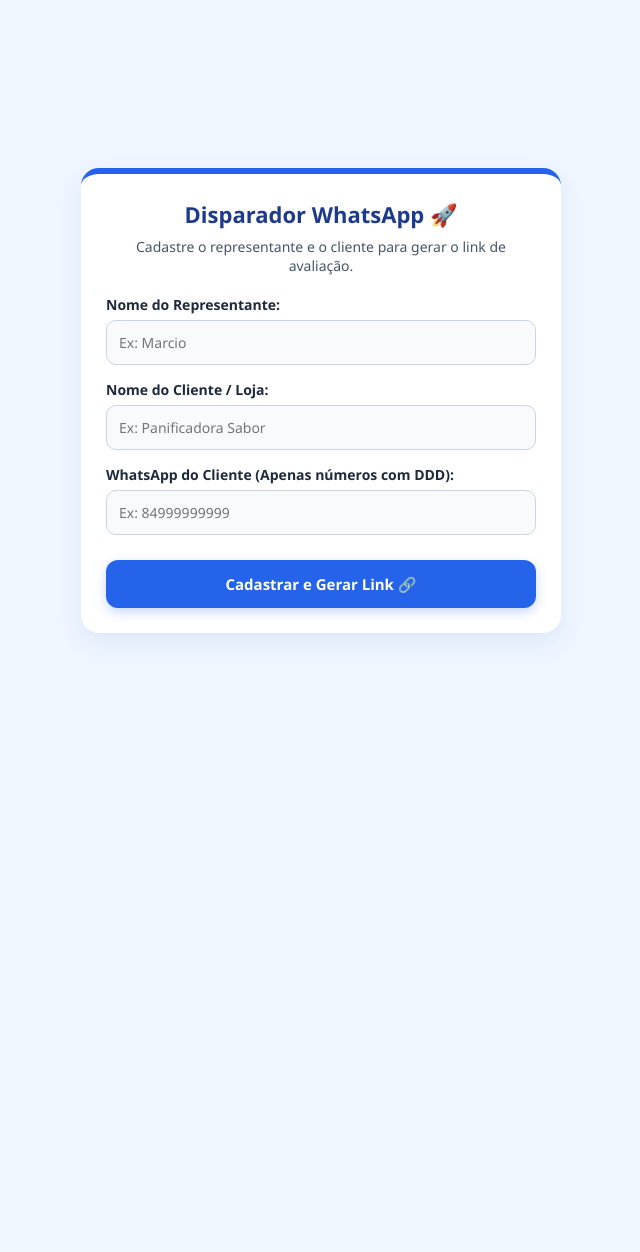
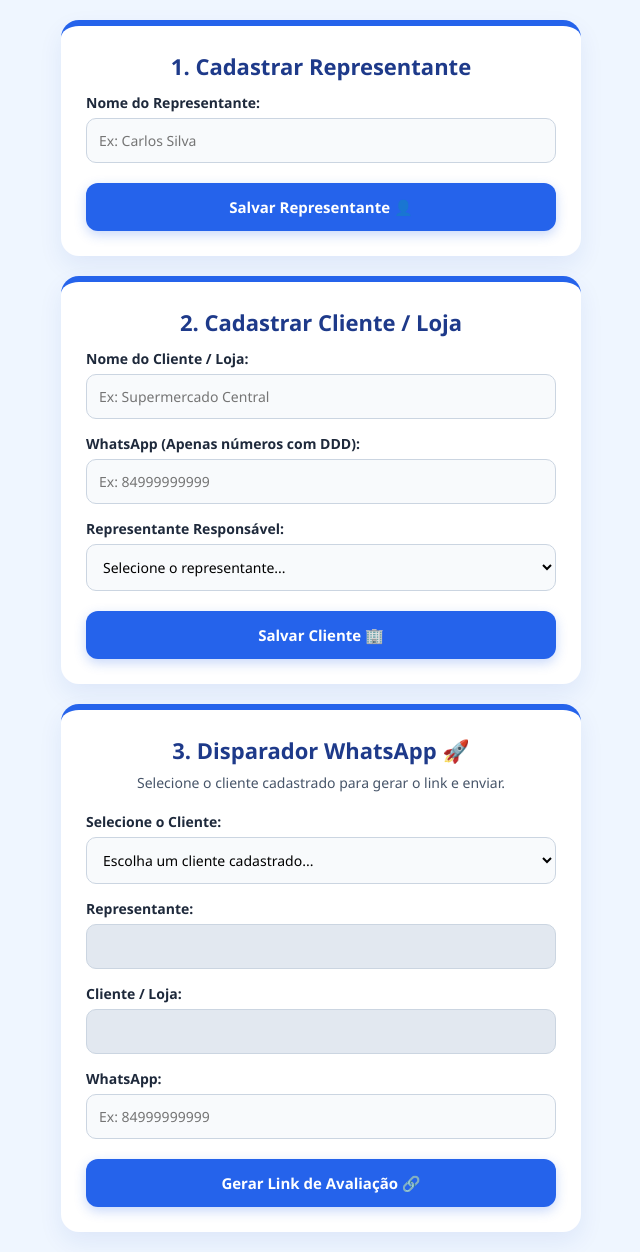
Before and after one commit to marciogil80408-debug/gelato-feedback, a Flask app: page /disparar in a window 1280 px wide. Shown: the whole page, without its empty margins (319-959 px from the left). Before the commit the page ends 637 px from the top, so only its background shows below. Run offline with Flask 3, Linux system fonts and the light colour scheme; data that the repository does not hold is empty.

Commit message:
Adicionando cadastro permanente de representantes e clientes no banco

```diff
--- a/app.py
+++ b/app.py
@@ -16,7 +16,19 @@
 
 db = SQLAlchemy(app)
 
-# Tabela do Banco de Dados (Com observações separadas e fuso horário)
+# Tabela de Representantes Salvos
+class RepresentanteModel(db.Model):
+    id = db.Column(db.Integer, primary_key=True)
+    nome = db.Column(db.String(100), unique=True, nullable=False)
+
+# Tabela de Clientes Salvos
+class ClienteModel(db.Model):
+    id = db.Column(db.Integer, primary_key=True)
+    nome = db.Column(db.String(100), nullable=False)
+    whatsapp = db.Column(db.String(50), nullable=True)
+    representante = db.Column(db.String(100), nullable=True)
+
+# Tabela de Feedbacks / Avaliações
 class Feedback(db.Model):
     id = db.Column(db.Integer, primary_key=True)
     data_registro = db.Column(db.DateTime, nullable=False)
@@ -43,27 +55,48 @@
     cliente = request.args.get('cliente', 'Cliente')
     return render_template('avaliacao.html', representante=representante, cliente=cliente)
 
-# Rota para Cadastrar o Representante e Cliente (Disparador)
-@app.route('/cadastrar_representante', methods=['POST'])
+# Rota API para Cadastrar Representante
+@app.route('/api/cadastrar_representante', methods=['POST'])
 def cadastrar_representante():
     dados = request.json
+    nome = dados.get('nome', '').strip()
+    if not nome:
+        return jsonify({'status': 'erro', 'mensagem': 'Nome obrigatório'}), 400
     try:
-        fuso_br = pytz.timezone('America/Sao_Paulo')
-        agora_brasil = datetime.now(fuso_br)
+        existe = RepresentanteModel.query.filter_by(nome=nome).first()
+        if not existe:
+            novo = RepresentanteModel(nome=nome)
+            db.session.add(novo)
+            db.session.commit()
+        return jsonify({'status': 'sucesso'})
+    except Exception as e:
+        return jsonify({'status': 'erro', 'mensagem': str(e)}), 500
 
-        novo = Feedback(
-            data_registro=agora_brasil,
-            representante=dados.get('representante'),
-            cliente=dados.get('cliente')
-        )
+# Rota API para Cadastrar Cliente
+@app.route('/api/cadastrar_cliente', methods=['POST'])
+def cadastrar_cliente():
+    dados = request.json
+    nome = dados.get('nome', '').strip()
+    whatsapp = dados.get('whatsapp', '').strip()
+    representante = dados.get('representante', '').strip()
+    if not nome:
+        return jsonify({'status': 'erro', 'mensagem': 'Nome do cliente obrigatório'}), 400
+    try:
+        novo = ClienteModel(nome=nome, whatsapp=whatsapp, representante=representante)
         db.session.add(novo)
         db.session.commit()
         return jsonify({'status': 'sucesso'})
     except Exception as e:
-        print("Erro ao cadastrar:", str(e))
         return jsonify({'status': 'erro', 'mensagem': str(e)}), 500
 
-# Rota para Salvar o Feedback preenchido pelo cliente
+# Rota API para listar dados cadastrados no disparador
+@app.route('/api/dados_cadastrados')
+def dados_cadastrados():
+    reps = [r.nome for r in RepresentanteModel.query.all()]
+    clientes = [{'id': c.id, 'nome': c.nome, 'whatsapp': c.whatsapp, 'representante': c.representante} for c in ClienteModel.query.all()]
+    return jsonify({'representantes': reps, 'clientes': clientes})
+
+# Rota para Salvar o Feedback via Formulário preenchido pelo cliente
 @app.route('/salvar', methods=['POST'])
 def salvar():
     dados = request.json
@@ -97,9 +130,11 @@
 @app.route('/painel')
 def painel():
     feedbacks = Feedback.query.order_by(Feedback.id.desc()).all()
-    return render_template('painel.html', feedbacks=feedbacks)
+    clientes = ClienteModel.query.all()
+    representantes = RepresentanteModel.query.all()
+    return render_template('painel.html', feedbacks=feedbacks, clientes=clientes, representantes=representantes)
 
-# Tela do Disparador WhatsApp
+# Tela do Disparador WhatsApp e Cadastro
 @app.route('/disparar')
 def disparar():
     return render_template('disparar.html')
--- a/templates/disparar.html
+++ b/templates/disparar.html
@@ -3,98 +3,209 @@
 <head>
     <meta charset="UTF-8">
     <meta name="viewport" content="width=device-width, initial-scale=1.0">
-    <title>Disparador WhatsApp - Gelato da Fran 🍦</title>
+    <title>Cadastro e Disparador - Gelato da Fran 🍦</title>
     <style>
         * { box-sizing: border-box; font-family: 'Segoe UI', Roboto, sans-serif; }
         body { background: #eff6ff; margin: 0; padding: 20px; display: flex; justify-content: center; align-items: center; min-height: 100vh; }
-        .card { background: #fff; max-width: 480px; width: 100%; padding: 25px; border-radius: 18px; box-shadow: 0 10px 25px rgba(30, 64, 175, 0.08); border-top: 6px solid #2563eb; }
+        .container { max-width: 520px; width: 100%; display: flex; flex-direction: column; gap: 20px; }
+        .card { background: #fff; padding: 25px; border-radius: 18px; box-shadow: 0 10px 25px rgba(30, 64, 175, 0.08); border-top: 6px solid #2563eb; }
         .header { text-align: center; margin-bottom: 20px; }
         .header h2 { color: #1e3a8a; margin: 0 0 8px; font-size: 22px; }
         .header p { color: #475569; font-size: 14px; margin: 0; }
         .form-group { margin-bottom: 15px; text-align: left; }
         .form-group label { display: block; font-weight: 600; color: #1e293b; font-size: 14px; margin-bottom: 6px; }
-        .form-group input { width: 100%; padding: 12px; border: 1px solid #cbd5e1; border-radius: 10px; font-size: 14px; outline: none; background: #f8fafc; }
-        .form-group input:focus { border-color: #2563eb; background: #fff; }
-        button.btn { width: 100%; background: #2563eb; color: white; border: none; padding: 14px; border-radius: 12px; font-size: 15px; font-weight: bold; cursor: pointer; box-shadow: 0 4px 12px rgba(37, 99, 235, 0.25); margin-top: 10px; transition: 0.15s; }
+        .form-group input, .form-group select { width: 100%; padding: 12px; border: 1px solid #cbd5e1; border-radius: 10px; font-size: 14px; outline: none; background: #f8fafc; }
+        .form-group input:focus, .form-group select:focus { border-color: #2563eb; background: #fff; }
+        button.btn { width: 100%; background: #2563eb; color: white; border: none; padding: 14px; border-radius: 12px; font-size: 15px; font-weight: bold; cursor: pointer; box-shadow: 0 4px 12px rgba(37, 99, 235, 0.25); margin-top: 5px; transition: 0.15s; }
         button.btn:hover { background: #1d4ed8; }
         button.btn-zap { background: #10b981; box-shadow: 0 4px 12px rgba(16, 185, 129, 0.25); margin-top: 12px; }
         button.btn-zap:hover { background: #059669; }
-        .resultado { margin-top: 20px; padding: 15px; background: #f0fdf4; border: 1px solid #bbf7d0; border-radius: 12px; display: none; text-align: center; }
+        .resultado { margin-top: 15px; padding: 15px; background: #f0fdf4; border: 1px solid #bbf7d0; border-radius: 12px; display: none; text-align: center; }
         .resultado p { font-size: 14px; color: #166534; margin: 0 0 10px 0; word-break: break-all; }
+        hr { border: 0; border-top: 1px solid #e2e8f0; margin: 20px 0; }
     </style>
 </head>
 <body>
 
+<div class="container">
+    <!-- CARD 1: CADASTRO DE REPRESENTANTE -->
+    <div class="card">
+        <div class="header" style="margin-bottom: 12px;">
+            <h2>1. Cadastrar Representante</h2>
+        </div>
+        <div class="form-group">
+            <label for="novo_rep">Nome do Representante:</label>
+            <input type="text" id="novo_rep" placeholder="Ex: Carlos Silva">
+        </div>
+        <button class="btn" onclick="cadastrarRepresentante()">Salvar Representante 👤</button>
+    </div>
+
+    <!-- CARD 2: CADASTRO DE CLIENTE / LOJA -->
+    <div class="card">
+        <div class="header" style="margin-bottom: 12px;">
+            <h2>2. Cadastrar Cliente / Loja</h2>
+        </div>
+        <div class="form-group">
+            <label for="novo_cliente_nome">Nome do Cliente / Loja:</label>
+            <input type="text" id="novo_cliente_nome" placeholder="Ex: Supermercado Central">
+        </div>
+        <div class="form-group">
+            <label for="novo_cliente_zap">WhatsApp (Apenas números com DDD):</label>
+            <input type="text" id="novo_cliente_zap" placeholder="Ex: 84999999999">
+        </div>
+        <div class="form-group">
+            <label for="select_rep_cliente">Representante Responsável:</label>
+            <select id="select_rep_cliente">
+                <option value="">Selecione o representante...</option>
+            </select>
+        </div>
+        <button class="btn" onclick="cadastrarCliente()">Salvar Cliente 🏢</button>
+    </div>
+
+    <!-- CARD 3: DISPARADOR WHATSAPP -->
     <div class="card">
         <div class="header">
-        <h2>Disparador WhatsApp 🚀</h2>
-        <p>Cadastre o representante e o cliente para gerar o link de avaliação.</p>
+            <h2>3. Disparador WhatsApp 🚀</h2>
+            <p>Selecione o cliente cadastrado para gerar o link e enviar.</p>
         </div>
 
         <div class="form-group">
-        <label for="representante">Nome do Representante:</label>
-        <input type="text" id="representante" placeholder="Ex: Marcio">
+            <label for="select_cliente_envio">Selecione o Cliente:</label>
+            <select id="select_cliente_envio" onchange="preencherDadosEnvio()">
+                <option value="">Escolha um cliente cadastrado...</option>
+            </select>
         </div>
 
         <div class="form-group">
-        <label for="cliente">Nome do Cliente / Loja:</label>
-        <input type="text" id="cliente" placeholder="Ex: Panificadora Sabor">
+            <label for="representante_envio">Representante:</label>
+            <input type="text" id="representante_envio" readonly style="background: #e2e8f0;">
         </div>
 
         <div class="form-group">
-        <label for="telefone">WhatsApp do Cliente (Apenas números com DDD):</label>
-        <input type="text" id="telefone" placeholder="Ex: 84999999999">
+            <label for="cliente_envio">Cliente / Loja:</label>
+            <input type="text" id="cliente_envio" readonly style="background: #e2e8f0;">
         </div>
 
-    <button class="btn" onclick="gerarLink()">Cadastrar e Gerar Link 🔗</button>
+        <div class="form-group">
+            <label for="telefone_envio">WhatsApp:</label>
+            <input type="text" id="telefone_envio" placeholder="Ex: 84999999999">
+        </div>
+
+        <button class="btn" onclick="gerarLink()">Gerar Link de Avaliação 🔗</button>
 
         <div class="resultado" id="box-resultado">
             <p id="link-gerado"></p>
             <button class="btn btn-zap" onclick="enviarWhatsApp()">Enviar no WhatsApp 💚</button>
         </div>
     </div>
+</div>
 
 <script>
     let urlFinal = "";
+    let listaClientesGlobal = [];
+
+    // Carregar dados salvos ao abrir a página
+    window.onload = function() {
+        carregarDados();
+    };
+
+    function carregarDados() {
+        fetch('/api/dados_cadastrados')
+        .then(res => res.json())
+        .then(data => {
+            // Preencher selects de representantes
+            const selectRepCliente = document.getElementById('select_rep_cliente');
+            selectRepCliente.innerHTML = '<option value="">Selecione o representante...</option>';
+            data.representantes.forEach(rep => {
+                selectRepCliente.innerHTML += `<option value="${rep}">${rep}</option>`;
+            });
+
+            // Preencher select de clientes para envio
+            const selectClienteEnvio = document.getElementById('select_cliente_envio');
+            selectClienteEnvio.innerHTML = '<option value="">Escolha um cliente cadastrado...</option>';
+            listaClientesGlobal = data.clientes;
+            data.clientes.forEach(c => {
+                selectClienteEnvio.innerHTML += `<option value="${c.id}">${c.nome} (${c.representante || 'Geral'})</option>`;
+            });
+        });
+    }
+
+    function cadastrarRepresentante() {
+        const nome = document.getElementById('novo_rep').value.trim();
+        if (!nome) { alert("Digite o nome do representante!"); return; }
+
+        fetch('/api/cadastrar_representante', {
+            method: 'POST',
+            headers: { 'Content-Type': 'application/json' },
+            body: JSON.stringify({ nome: nome })
+        })
+        .then(res => res.json())
+        .then(resposta => {
+            if (resposta.status === 'sucesso') {
+                alert("Representante cadastrado e salvo com sucesso! ✅");
+                document.getElementById('novo_rep').value = "";
+                carregarDados();
+            } else {
+                alert("Erro: " + resposta.mensagem);
+            }
+        });
+    }
+
+    function cadastrarCliente() {
+        const nome = document.getElementById('novo_cliente_nome').value.trim();
+        const whatsapp = document.getElementById('novo_cliente_zap').value.trim();
+        const representante = document.getElementById('select_rep_cliente').value;
+
+        if (!nome) { alert("Digite o nome do cliente/loja!"); return; }
+
+        fetch('/api/cadastrar_cliente', {
+            method: 'POST',
+            headers: { 'Content-Type': 'application/json' },
+            body: JSON.stringify({ nome: nome, whatsapp: whatsapp, representante: representante })
+        })
+        .then(res => res.json())
+        .then(resposta => {
+            if (resposta.status === 'sucesso') {
+                alert("Cliente cadastrado e salvo com sucesso! ✅");
+                document.getElementById('novo_cliente_nome').value = "";
+                document.getElementById('novo_cliente_zap').value = "";
+                carregarDados();
+            } else {
+                alert("Erro: " + resposta.mensagem);
+            }
+        });
+    }
+
+    function preencherDadosEnvio() {
+        const idCliente = document.getElementById('select_cliente_envio').value;
+        const clienteObj = listaClientesGlobal.find(c => c.id == idCliente);
+        if (clienteObj) {
+            document.getElementById('cliente_envio').value = clienteObj.nome;
+            document.getElementById('representante_envio').value = clienteObj.representante || '';
+            document.getElementById('telefone_envio').value = clienteObj.whatsapp || '';
+        }
+    }
 
     function gerarLink() {
-        const representante = document.getElementById('representante').value.trim();
-        const cliente = document.getElementById('cliente').value.trim();
+        const representante = document.getElementById('representante_envio').value.trim();
+        const cliente = document.getElementById('cliente_envio').value.trim();
 
         if (!representante || !cliente) {
-            alert("Por favor, preencha o nome do representante e do cliente!");
+            alert("Selecione um cliente cadastrado acima!");
             return;
         }
 
-        fetch('/cadastrar_representante', {
-            method: 'POST',
-            headers: {
-                'Content-Type': 'application/json',
-                'Accept': 'application/json'
-            },
-            body: JSON.stringify({ representante: representante, cliente: cliente })
-        })
-        .then(res => res.json())
-        .then(data => {
         const base = window.location.origin;
         urlFinal = `${base}/?rep=${encodeURIComponent(representante)}&cliente=${encodeURIComponent(cliente)}`;
 
         document.getElementById('link-gerado').innerText = urlFinal;
         document.getElementById('box-resultado').style.display = 'block';
-        })
-        .catch(err => {
-            console.error(err);
-            const base = window.location.origin;
-            urlFinal = `${base}/?rep=${encodeURIComponent(representante)}&cliente=${encodeURIComponent(cliente)}`;
-            document.getElementById('link-gerado').innerText = urlFinal;
-            document.getElementById('box-resultado').style.display = 'block';
-        });
     }
 
     function enviarWhatsApp() {
-        const telefone = document.getElementById('telefone').value.trim();
-        const cliente = document.getElementById('cliente').value.trim();
-        const representante = document.getElementById('representante').value.trim();
+        const telefone = document.getElementById('telefone_envio').value.trim();
+        const cliente = document.getElementById('cliente_envio').value.trim();
+        const representante = document.getElementById('representante_envio').value.trim();
 
         let mensagem = `Olá ${cliente}! Aqui é da Gelato da Fran 🍦. Gostaríamos muito de saber sua opinião sobre o atendimento do nosso representante ${representante}. Por favor, clique no link abaixo para avaliar rapidinho: \n\n${urlFinal}`;
 
```
Lines whose indentation alone changed are shown as unchanged.
